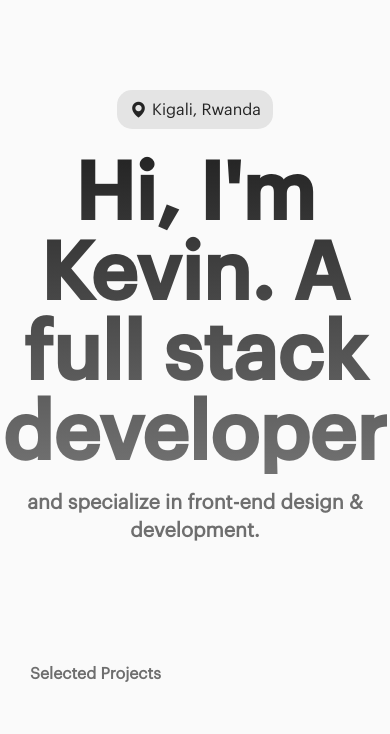
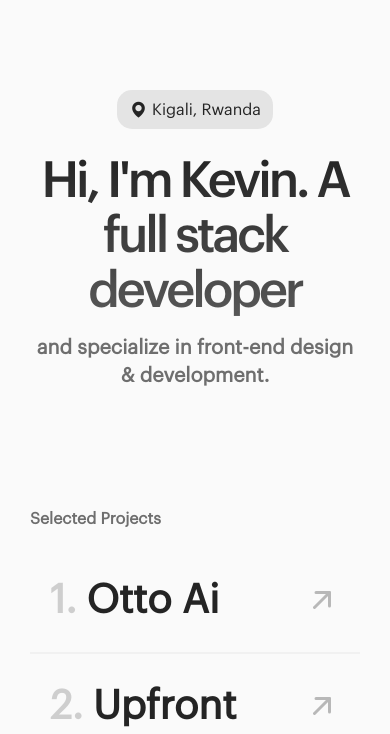
Before and after one commit to mbonikevin/resume, a plain HTML site: page index.html in a window 390 px wide. Shown: the part 80-814 px from the top of the page. Drawn offline with nearby package versions, Linux system fonts and the light colour scheme.

Commit message:
Update hero.css

```diff
--- a/styles/hero.css
+++ b/styles/hero.css
@@ -5,7 +5,7 @@
   flex-direction: column;
   gap: 15px;
   color: var(--text-color);
-  padding: 100px 0px;
+  padding: 100px 20px;
   min-height: 400px;
   height: fit-content;
 }
@@ -13,23 +13,25 @@
 .hero h1 {
   font-size: 80px;
   line-height: 80px;
-    background: linear-gradient(to bottom, var(--text-color), #727272);
+  background: linear-gradient(to bottom, var(--text-color), #585858);
   -webkit-background-clip: text;
   -webkit-text-fill-color: transparent;
   text-align: center;
-    max-width: 850px;
+  max-width: 800px;
+  font-weight: 400;
+  letter-spacing: -3px;
 }
 
-.hero h2{
+.hero h2 {
   max-width: 600px;
   text-align: center;
   font-size: 20px;
   line-height: 28px;
   font-weight: 600;
-    opacity: .65;
+  opacity: 0.65;
 }
 
-.location{
+.location {
   display: flex;
   align-items: center;
   justify-content: center;
@@ -42,6 +44,13 @@
   font-size: 16px;
 }
 
-.location i{
+.location i {
   font-size: 19px;
 }
+
+@media screen and (max-width: 700px) {
+  .hero h1{
+    font-size: 50px;
+    line-height: unset;
+  }
+}
```
Lines whose indentation alone changed are shown as unchanged.
